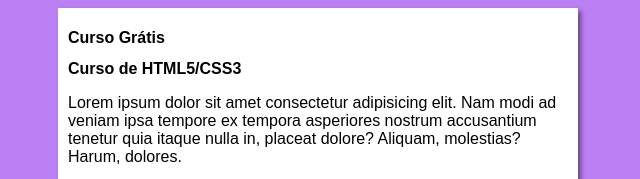
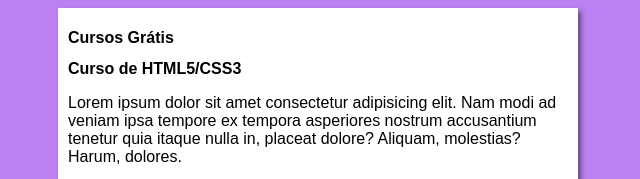
Before and after one commit to DaviStalleiken/projeto-site, a plain HTML site: page index.html in a window 1280 px wide. Shown: the top 179 px of the page, 322-962 px from the left. Drawn offline with Linux system fonts and the light colour scheme.

Commit message:
Added images folder

```diff
--- a/index.html
+++ b/index.html
@@ -10,7 +10,7 @@
 <body>
     <main>
         <header>
-            <h1>Curso Grátis</h1>
+            <h1>Cursos Grátis</h1>
         </header>
         <article>
             <h2>Curso de HTML5/CSS3</h2>
```
Also changed, not shown: imagens/btn-back.png (added), imagens/curso-em-video-cor.png (added), imagens/curso-em-video-pb.png (added), imagens/curso-html-css.png (added), imagens/curso-javascript.png (added).
